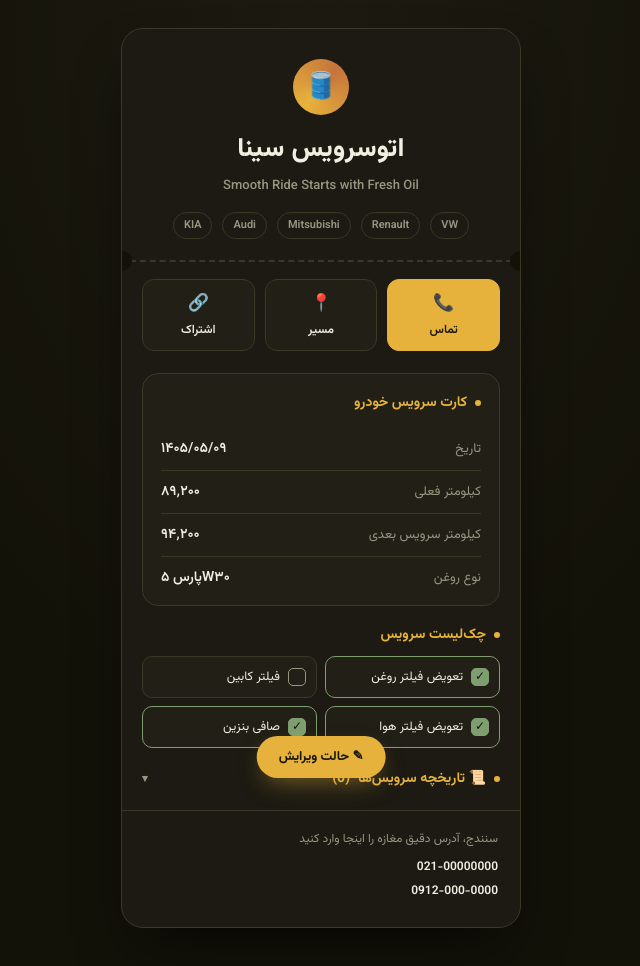
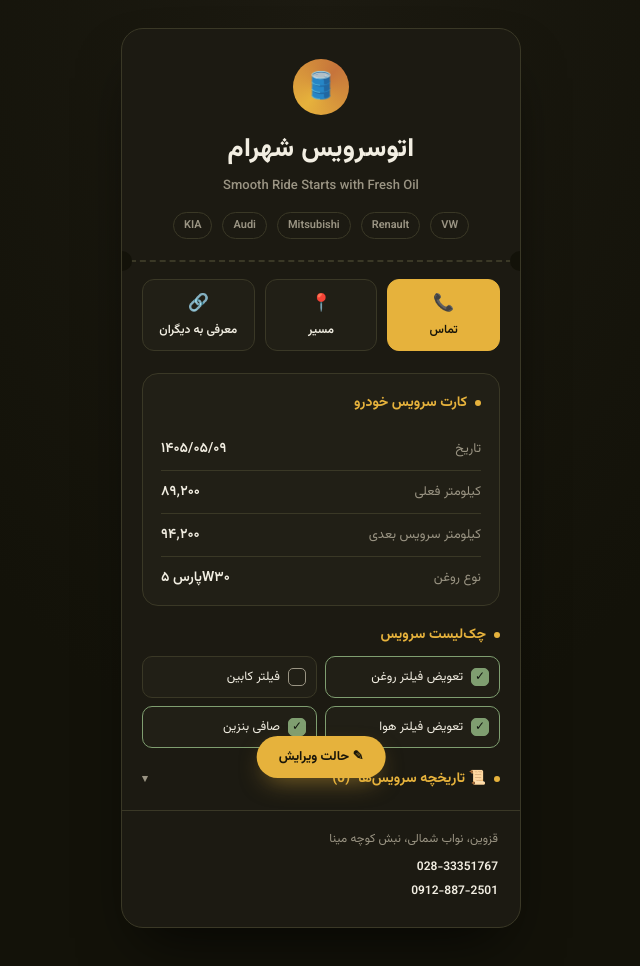
Before and after one commit to hb1354/sharam-auto, a plain HTML site: page karte-sina-auto.html in a window 1280 px wide. Shown: the whole page, without its empty margins (319-959 px from the left). Drawn offline with Linux system fonts and the light colour scheme.

Commit message:
Add files via upload

```diff
--- a/karte-sina-auto.html
+++ b/karte-sina-auto.html
@@ -407,7 +407,7 @@
   <div class="card" id="card">
     <div class="header">
       <div class="mark">🛢️</div>
-      <h1 class="shop-name" contenteditable="true">اتوسرویس سینا</h1>
+      <h1 class="shop-name" contenteditable="true">اتوسرویس شهرام</h1>
       <div class="shop-tagline" contenteditable="true">Smooth Ride Starts with Fresh Oil</div>
       <div class="brands">
         <span>VW</span><span>Renault</span><span>Mitsubishi</span><span>Audi</span><span>KIA</span>
@@ -417,9 +417,9 @@
     <div class="perf"><span class="notch left"></span><span class="notch right"></span></div>
 
     <div class="actions">
-      <a href="tel:02100000000" class="primary"><span class="ico">📞</span>تماس</a>
+      <a href="tel:02833351767" class="primary"><span class="ico">📞</span>تماس</a>
       <a href="https://www.google.com/maps/search/?api=1&query=%D9%82%D8%B2%D9%88%DB%8C%D9%86%20%D9%86%D9%88%D8%A7%D8%A8%20%D8%B4%D9%85%D8%A7%D9%84%DB%8C%20%D9%86%D8%A8%D8%B4%20%DA%A9%D9%88%DA%86%D9%87%20%D9%85%DB%8C%D9%86%D8%A7" target="_blank" id="mapLink"><span class="ico">📍</span>مسیر</a>
-      <a href="#" onclick="sharePage(event)"><span class="ico">🔗</span>اشتراک</a>
+      <a href="#" onclick="sharePage(event)"><span class="ico">🔗</span>معرفی به دیگران</a>
     </div>
 
     <div class="record">
@@ -450,10 +450,10 @@
     </div>
 
     <div class="footer">
-      <div class="addr" contenteditable="true">سنندج، آدرس دقیق مغازه را اینجا وارد کنید</div>
+      <div class="addr" contenteditable="true">قزوین، نواب شمالی، نبش کوچه مینا</div>
       <div class="phones">
-        <span contenteditable="true">021-00000000</span>
-        <span contenteditable="true">0912-000-0000</span>
+        <span contenteditable="true">028-33351767</span>
+        <span contenteditable="true">0912-887-2501</span>
       </div>
     </div>
   </div>
--- a/manifest-sina-auto.json
+++ b/manifest-sina-auto.json
@@ -1,5 +1,5 @@
 {
-  "name": "کارت سرویس خودرو - اتوسرویس سینا",
+  "name": "کارت سرویس خودرو - اتوسرویس شهرام",
   "short_name": "کارت سرویس",
   "start_url": "karte-sina-auto.html",
   "display": "standalone",
```
